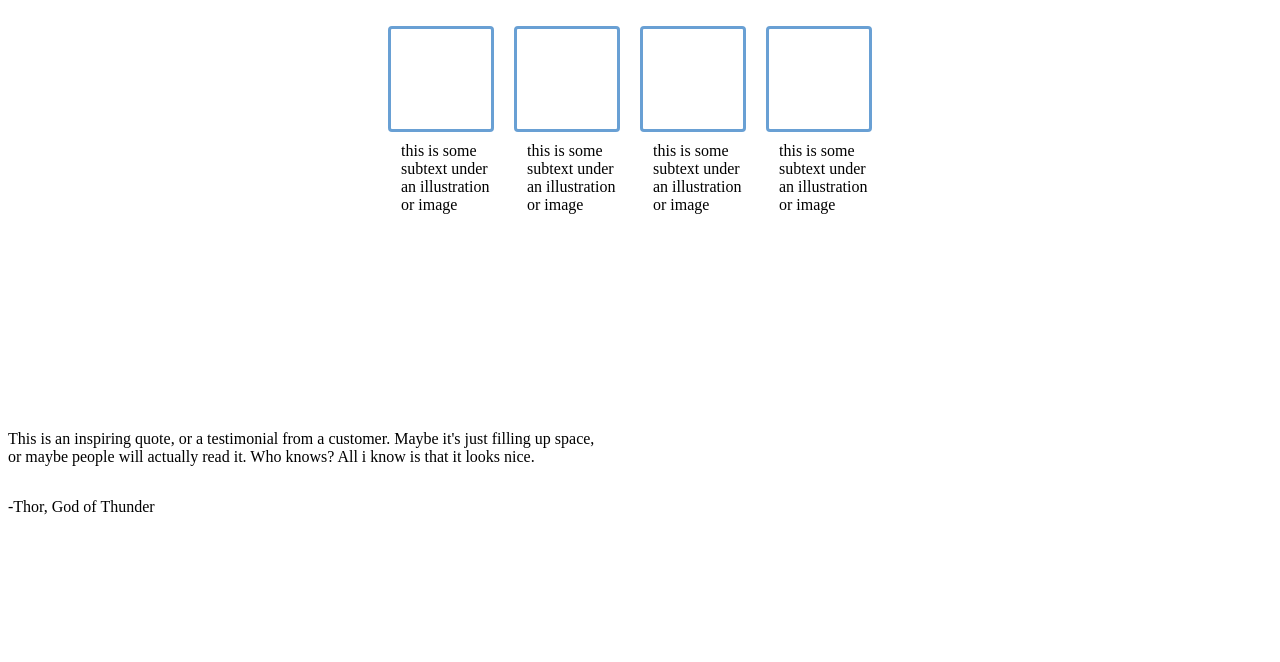
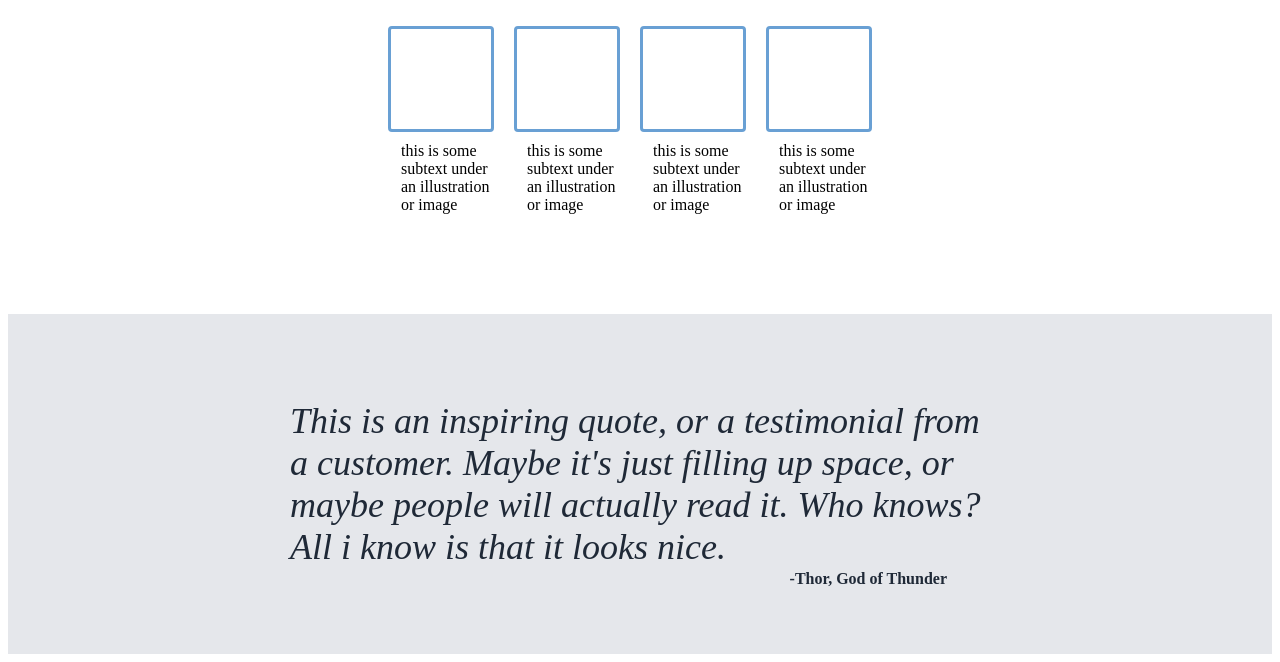
Before and after one commit to FedericoM120/Landing-Page, a plain HTML site: page index.html in a window 1280 px wide. Shown: the part 368-1030 px from the top of the page. Before the commit the page ends 908 px from the top, so only its background shows below. Drawn offline with Linux system fonts and the light colour scheme.

Commit message:
Edit index.html and main.css

```diff
--- a/index.html
+++ b/index.html
@@ -58,12 +58,12 @@
     </div>
 
     <div class="section-three">
-        <p>This is an inspiring quote, or a testimonial from a
+        <p class="quote">This is an inspiring quote, or a testimonial from a
             customer. Maybe it's just filling up space, or maybe people
             will actually read it. Who knows? All i know is that it looks
             nice.
         </p>
-        <p>-Thor, God of Thunder</p>
+        <p class="author">-Thor, God of Thunder</p>
     </div>
 
 </body>
--- a/main.css
+++ b/main.css
@@ -61,7 +61,7 @@ h2 {
 .section-two {
     display: flex;
     flex-direction: column;
-    margin-bottom: 200px;
+    margin-bottom: 100px;
 }
 
 .section-two .header-section-two {
@@ -106,9 +106,27 @@ h2 {
 .section-three {
     display: flex;
     flex-direction: column;
-    max-width: 600px;
+    max-width: 100%;
+    background-color: #E5E7Eb;
+    align-items: center;
+    padding-top: 50px;
+    padding-bottom: 50px;
 }
 
-.section-three p {
-    justify-content: center;
+.section-three .quote {
+    text-align: left;
+    max-width: 700px;
+    font-size: 36px;
+    font-style: italic;
+    color: #1F2937;
+    margin-bottom: 1px;
 }
+
+.section-three .author {
+    text-align: right;
+    margin-left: auto;
+    margin-top: 1px;
+    padding-right: 325px;
+    font-weight: bold;
+    color: #1F2937;
+}
```
